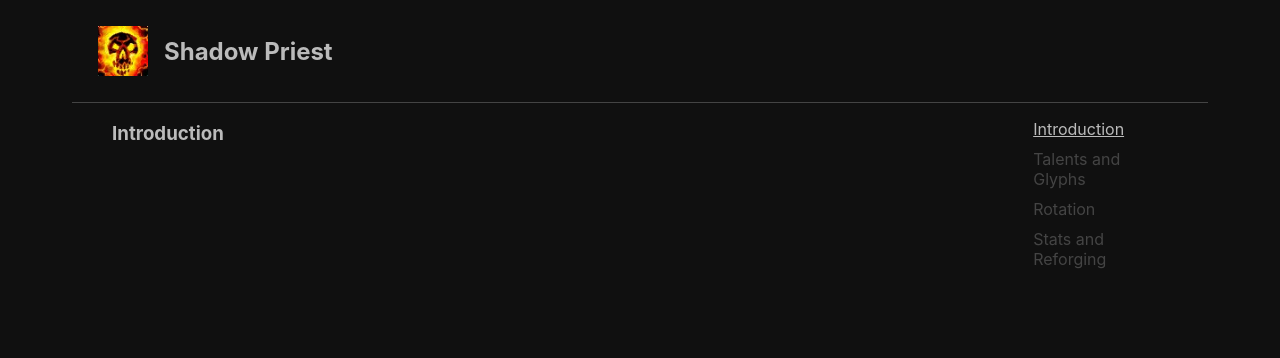
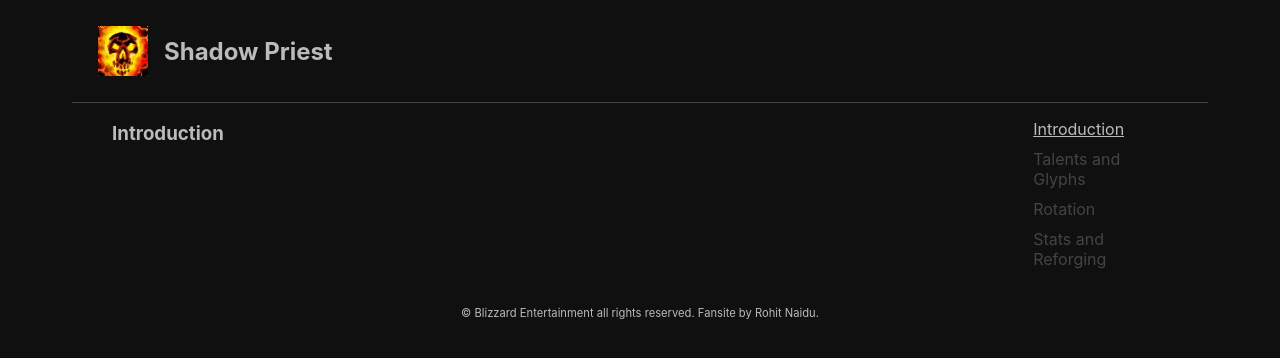
Before and after one commit to rohtett/cata-shadow, a React (Create React App) app: page / in a window 1280 px wide. Shown: the top 358 px of the page. Built offline with nearby package versions, Linux system fonts and the light colour scheme.

Commit message:
added footer and README file editing

```diff
--- a/package.json
+++ b/package.json
@@ -2,7 +2,7 @@
   "name": "cata-shadow",
   "version": "0.1.0",
   "private": true,
-  "homepage": "https://rohtett.github.io/",
+  "homepage": "https://rohtett.github.io/cata-shadow/",
   "dependencies": {
     "-": "^0.0.1",
     "@testing-library/jest-dom": "^5.16.5",
--- a/src/App/Footer/index.css
+++ b/src/App/Footer/index.css
@@ -0,0 +1,4 @@
+footer {
+  font-size: 0.7em;
+  text-align: center;
+}
--- a/src/App/Footer/index.tsx
+++ b/src/App/Footer/index.tsx
@@ -3,6 +3,8 @@
 const Footer = () => {
   return (
     <footer>
+      <p>&copy; Blizzard Entertainment all rights reserved.
+      Fansite by Rohit Naidu.</p>
     </footer>
   )
 }
--- a/src/App/Header/index.tsx
+++ b/src/App/Header/index.tsx
@@ -4,7 +4,7 @@
 const Header = () => {
   return (
     <header>
-      <Link to="/introduction" id="logo">
+      <Link to="/" id="logo">
         <div></div>
         <h2>Shadow Priest</h2>
       </Link>
--- a/src/App/Stats/Table/index.tsx
+++ b/src/App/Stats/Table/index.tsx
@@ -1,10 +1,13 @@
 const Table = (props:any) => {
   return (
     <table>
+    <thead>
       <tr>
         <th>{ props.haste }</th>
         <td>{ props.base }</td>
       </tr>
+    </thead>
+    <tbody>
       <tr>
         <th>Goblin</th>
         <td>{ props.goblin } </td>
@@ -17,6 +20,7 @@
         <th>Dark Intent, Goblin</th>
         <td>{ props.goblindi }</td>
       </tr>
+    </tbody>
     </table>
   )
 }
```
Also changed, not shown: 1 other file (tests, documents, lock files or other folders). Lines whose indentation alone changed are shown as unchanged.
